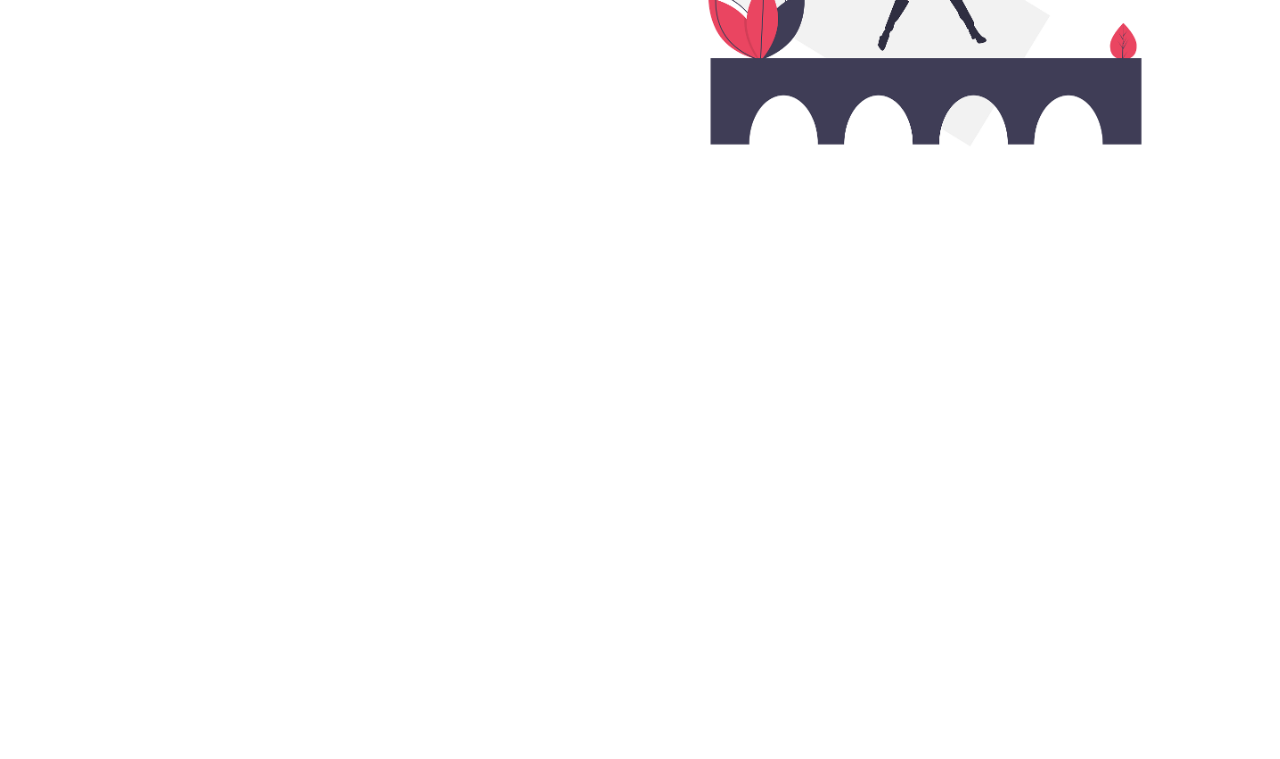
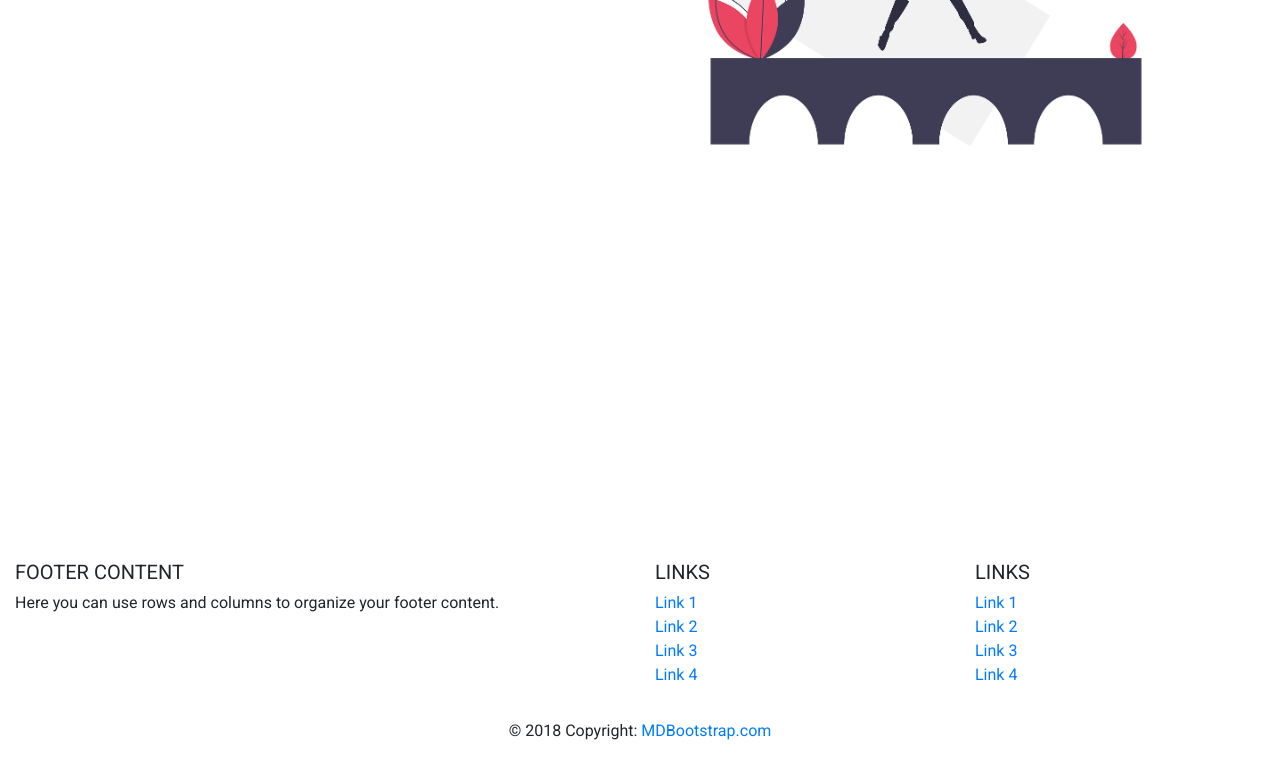
Before and after one commit to eslamabdo164/salesProject, a website: page src/index.html in a window 1280 px wide. Shown: the part 2069-2828 px from the top of the page. Before the commit the page ends 2606 px from the top, so only its background shows below. Drawn offline with Linux system fonts and the light colour scheme.

Commit message:
add footer

```diff
--- a/src/index.html
+++ b/src/index.html
@@ -100,7 +100,7 @@
           <div class="col-md-6">
               <img width="100%" src="./img/sync.png" alt="sync" />
           </div>
-          <div class="col-md-6">
+          <div class="col-md-6 mt-5">
               <h1>Keep your inventory in sync</h1>
               <p class="lead">
                 Keeping track of your products across multiple sales channels is time consuming and prone to error. Zibbet keeps your stock levels in perfect sync, tracking every sale you make
@@ -113,7 +113,7 @@
 <section id="product" >
   <div class="container">
       <div class="row">
-          <div class="col-md-6">
+          <div class="col-md-6 mt-5">
             <h1>Make product changes once</h1>
             <p class="lead">
               List a product once and it will be published across all of your connected sales channels. Similarly, when you make changes to your listing – such as updating a photo, title, price etc,
@@ -127,6 +127,90 @@
   </div>
 </section>
 
+<!-- Footer -->
+<footer class="page-footer font-small blue pt-4">
+
+  <!-- Footer Links -->
+  <div class="container-fluid text-center text-md-left">
+
+    <!-- Grid row -->
+    <div class="row">
+
+      <!-- Grid column -->
+      <div class="col-md-6 mt-md-0 mt-3">
+
+        <!-- Content -->
+        <h5 class="text-uppercase">Footer Content</h5>
+        <p>Here you can use rows and columns to organize your footer content.</p>
+
+      </div>
+      <!-- Grid column -->
+
+      <hr class="clearfix w-100 d-md-none pb-3">
+
+      <!-- Grid column -->
+      <div class="col-md-3 mb-md-0 mb-3">
+
+        <!-- Links -->
+        <h5 class="text-uppercase">Links</h5>
+
+        <ul class="list-unstyled">
+          <li>
+            <a href="#!">Link 1</a>
+          </li>
+          <li>
+            <a href="#!">Link 2</a>
+          </li>
+          <li>
+            <a href="#!">Link 3</a>
+          </li>
+          <li>
+            <a href="#!">Link 4</a>
+          </li>
+        </ul>
+
+      </div>
+      <!-- Grid column -->
+
+      <!-- Grid column -->
+      <div class="col-md-3 mb-md-0 mb-3">
+
+        <!-- Links -->
+        <h5 class="text-uppercase">Links</h5>
+
+        <ul class="list-unstyled">
+          <li>
+            <a href="#!">Link 1</a>
+          </li>
+          <li>
+            <a href="#!">Link 2</a>
+          </li>
+          <li>
+            <a href="#!">Link 3</a>
+          </li>
+          <li>
+            <a href="#!">Link 4</a>
+          </li>
+        </ul>
+
+      </div>
+      <!-- Grid column -->
+
+    </div>
+    <!-- Grid row -->
+
+  </div>
+  <!-- Footer Links -->
+
+  <!-- Copyright -->
+  <div class="footer-copyright text-center py-3">© 2018 Copyright:
+    <a href="https://mdbootstrap.com/education/bootstrap/"> MDBootstrap.com</a>
+  </div>
+  <!-- Copyright -->
+
+</footer>
+<!-- Footer -->
+
   <script src="js/jquery.min.js"></script>
   <script src="js/popper.min.js"></script>
   <script src="js/bootstrap.min.js"></script>
```
